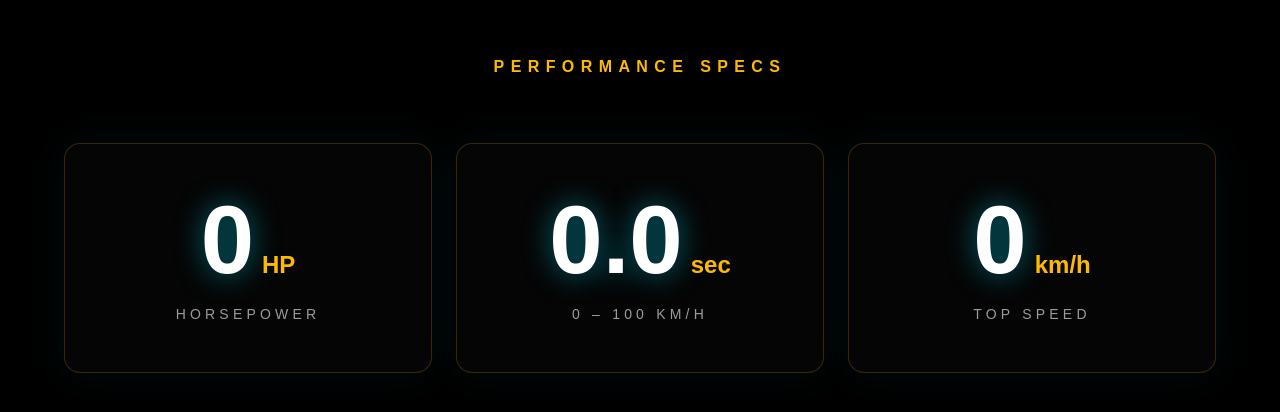
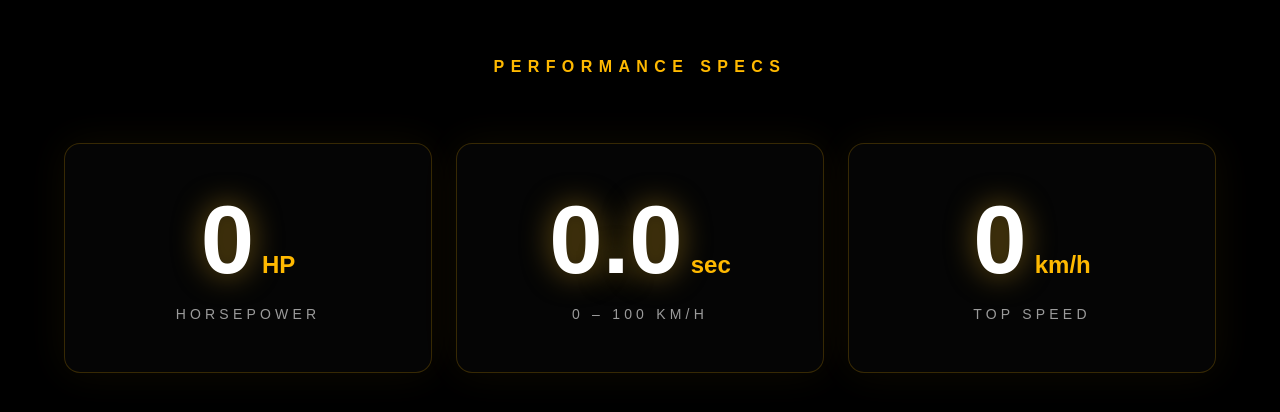
Before and after one commit to Mohamed-Mos-aad/Gsap-Lamborghini-Urus, a Next.js app: page / in a window 1280 px wide. Shown: the part 986-1398 px from the top of the page. Built offline with nearby package versions, Linux system fonts and the light colour scheme.

Commit message:
fix text shadow color

```diff
--- a/Components/SpecsSection.tsx
+++ b/Components/SpecsSection.tsx
@@ -67,11 +67,11 @@ export default function SpecsSection() {
                 {SPECS.map((spec) => (
                     <div
                         key={spec.label}
-                className="spec-card flex flex-col items-center rounded-2xl border border-amber-400/20 bg-white/2 px-6 py-12 shadow-[0_0_40px_rgba(0,229,255,0.06)] backdrop-blur-sm"
+                        className="spec-card flex flex-col items-center rounded-2xl border border-amber-400/20 bg-white/2 px-6 py-12 shadow-[0_0_40px_rgba(251,191,36,0.06)] backdrop-blur-sm"
                     >
                         <div className="flex items-baseline gap-2">
                             <span
-                    className="spec-value text-6xl font-bold tabular-nums sm:text-7xl md:text-8xl [text-shadow:0_0_28px_rgba(0,229,255,0.5)]"
+                                className="spec-value text-6xl font-bold tabular-nums sm:text-7xl md:text-8xl text-white [text-shadow:0_0_30px_rgba(251,191,36,0.5)]"
                                 data-value={spec.value}
                                 data-decimals={spec.decimals}
                             >
```
Lines whose indentation alone changed are shown as unchanged.
